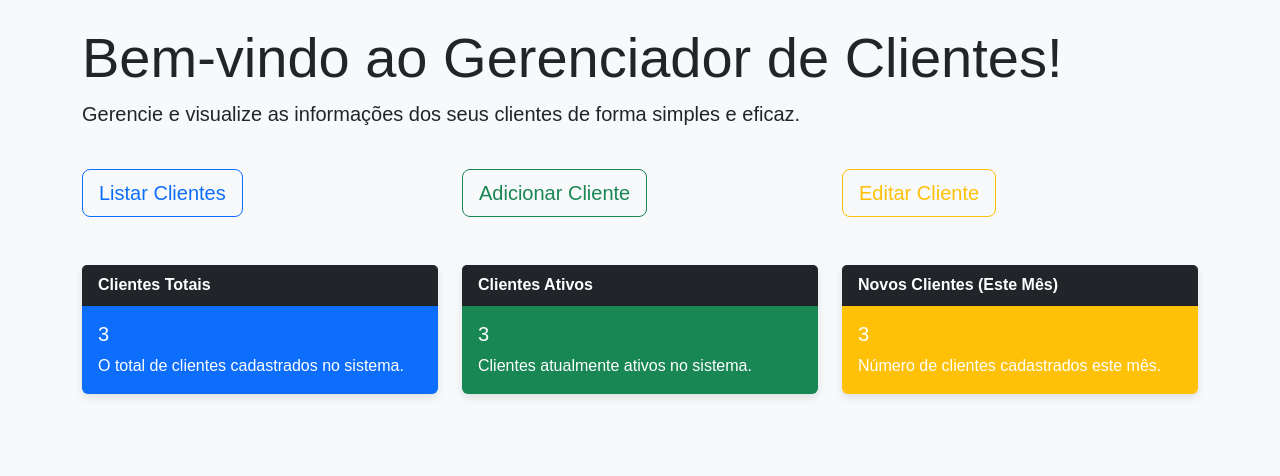
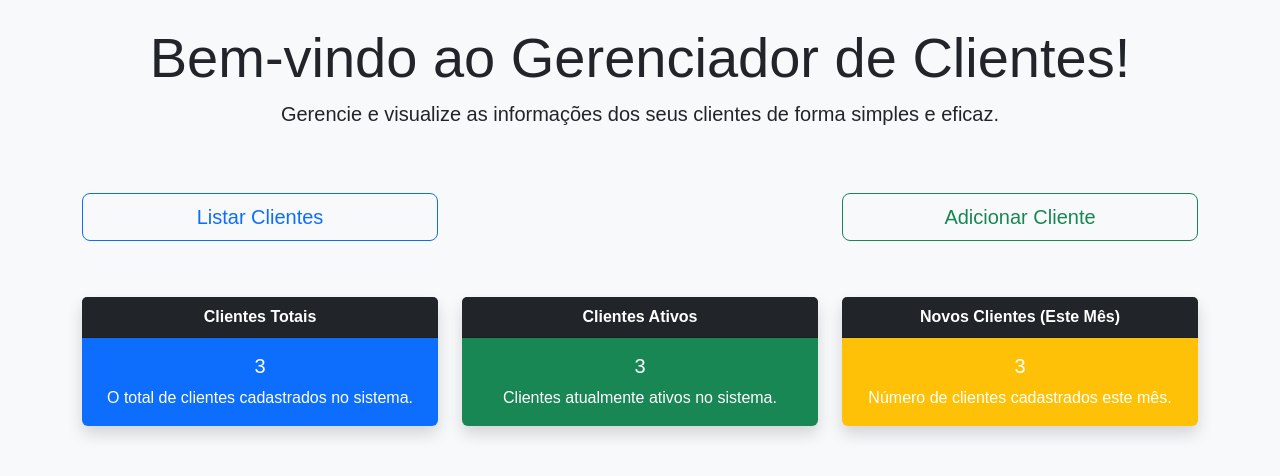
Before and after one commit to AndersonCarvalho96/gerenciamentoclientes, a Django app: page / in a window 1280 px wide. Shown: the top 476 px of the page. Run offline with Django 5.2, Linux system fonts and the light colour scheme; data comes from the database, SQL or seed files in the repository.

Commit message:
update home

```diff
--- a/gerenciador_clientes/clientes/templates/clientes/home.html
+++ b/gerenciador_clientes/clientes/templates/clientes/home.html
@@ -2,7 +2,9 @@
 
 {% block content %}
 <div class="container mt-4">
-    <div class="row mb-4">
+
+    <!-- Título Principal -->
+    <div class="row mb-5 text-center">
         <div class="col-12">
             <h1 class="display-4">Bem-vindo ao Gerenciador de Clientes!</h1>
             <p class="lead">Gerencie e visualize as informações dos seus clientes de forma simples e eficaz.</p>
@@ -10,28 +12,26 @@
     </div>
 
     <!-- Links Rápidos -->
-    <div class="row mt-4 mb-5">
-        <div class="col-md-4">
-            <a href="{% url 'listar_clientes' %}" class="btn btn-outline-primary btn-lg btn-block">
+    <div class="row mb-5">
+        <!-- Botão Listar Clientes -->
+        <div class="col-md-4 d-flex flex-column justify-content-between">
+            <a href="{% url 'listar_clientes' %}" class="btn btn-outline-primary btn-lg mb-2">
                 <i class="bi bi-person-lines-fill"></i> Listar Clientes
             </a>
         </div>
-        <div class="col-md-4">
+
+        <!-- Botão Adicionar Cliente -->
+        <div class="col-md-4 offset-md-4 d-flex flex-column justify-content-between">
             <a href="{% url 'adicionar_cliente' %}" class="btn btn-outline-success btn-lg btn-block">
                 <i class="bi bi-person-plus-fill"></i> Adicionar Cliente
-            </a>
-        </div>
-        <div class="col-md-4">
-            <a href="{% url 'editar_cliente' cliente_id=1 %}" class="btn btn-outline-warning btn-lg btn-block">
-                <i class="bi bi-pencil-fill"></i> Editar Cliente
             </a>
         </div>
     </div>
 
     <!-- Estatísticas do Sistema -->
-    <div class="row mb-4">
-        <div class="col-md-4">
-            <div class="card text-white bg-primary mb-3">
+    <div class="row text-center">
+        <div class="col-md-4 mb-4">
+            <div class="card text-white bg-primary shadow">
                 <div class="card-header bg-dark">Clientes Totais</div>
                 <div class="card-body">
                     <h5 class="card-title">{{ total_clientes }}</h5>
@@ -39,8 +39,8 @@
                 </div>
             </div>
         </div>
-        <div class="col-md-4">
-            <div class="card text-white bg-success mb-3">
+        <div class="col-md-4 mb-4">
+            <div class="card text-white bg-success shadow">
                 <div class="card-header bg-dark">Clientes Ativos</div>
                 <div class="card-body">
                     <h5 class="card-title">{{ clientes_ativos }}</h5>
@@ -48,8 +48,8 @@
                 </div>
             </div>
         </div>
-        <div class="col-md-4">
-            <div class="card text-white bg-warning mb-3">
+        <div class="col-md-4 mb-4">
+            <div class="card text-white bg-warning shadow">
                 <div class="card-header bg-dark">Novos Clientes (Este Mês)</div>
                 <div class="card-body">
                     <h5 class="card-title">{{ novos_clientes_mes }}</h5>
@@ -58,6 +58,5 @@
             </div>
         </div>
     </div>
-
-
-    {% endblock %}
+</div>
+{% endblock %}
```
